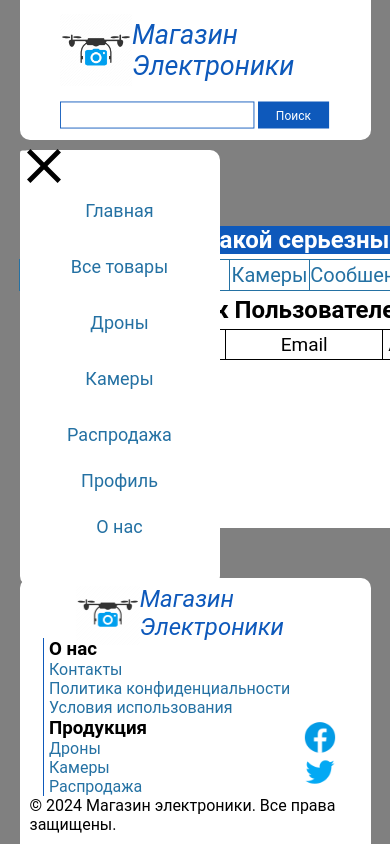
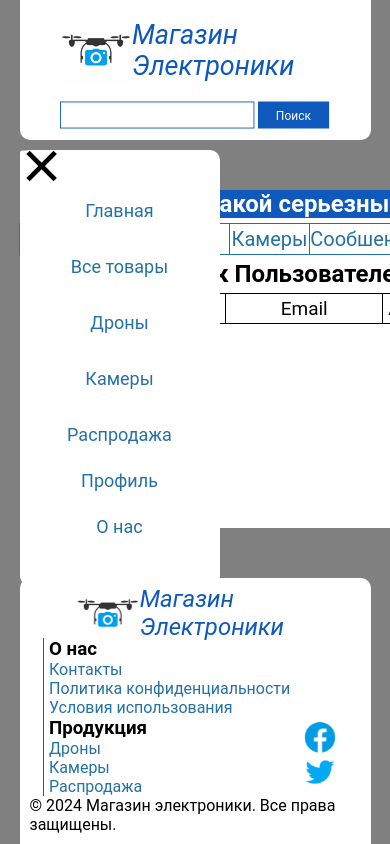
Before and after one commit to elsid1997/ElectronicsWeb, a Flask app: page / in a window 390 px wide, after a click that opens the changed part; the page is wider, and only the part inside the window is pictured. Run offline with Flask 3, Linux system fonts and the light colour scheme; some libraries are stand-ins or nearby versions.

Commit message:
23.04.24

```diff
--- a/static/css/burger.css
+++ b/static/css/burger.css
@@ -2,9 +2,9 @@
 	--main-color: #2471A3;
 }
 .menu {
-    position: relative;
+    position: fixed;
     display: none;
-    margin-top: 10px;
+    top: 150px;
 }
 .burger-checkbox {
 	position: absolute;
@@ -96,12 +96,14 @@
 .burger-checkbox:checked + .burger::before {
 	top: 11px;
 	transform: rotate(45deg);
+	width: 32px;
 	box-shadow: 0 6px 0 rgba(0,0,0,0);
     transition: box-shadow .15s, top .3s, transform .3s .15s;
 }
 
 .burger-checkbox:checked + .burger::after {
   bottom: 11px;
+  width: 32px;
   transform: rotate(-45deg);
   transition: bottom .3s, transform .3s .15s;
 }
--- a/static/css/header.css
+++ b/static/css/header.css
@@ -102,7 +102,7 @@ header {
         border-radius: 0 0 10px 10px;
     }
     .menu{
-        display: block;
+        display: inline-block;
     }
 }
 
--- a/templates/base.html
+++ b/templates/base.html
@@ -18,9 +18,10 @@
 <body>
     {% include 'header.html' %}
 <main>
-{% block main %}
-    {% include 'allgoods.html' %}
-{% endblock %}
+    {% include 'burger.html' %}
+    {% block main %}
+        {% include 'allgoods.html' %}
+    {% endblock %}
 </main>
 <footer>
     {% block footer %}
--- a/templates/header.html
+++ b/templates/header.html
@@ -9,7 +9,6 @@
             <input type="submit" id="search_button" value="Поиск">
         </form>
     </div>
-    {% include 'burger.html' %}
     <nav id="header-nav">
         <ul id="header-ul">
             <li><a href="{{url_for('index')}}">Главная</a></li>
```
Also changed, not shown: administration/static/js/changeDelete.js (+26 -4 lines).
